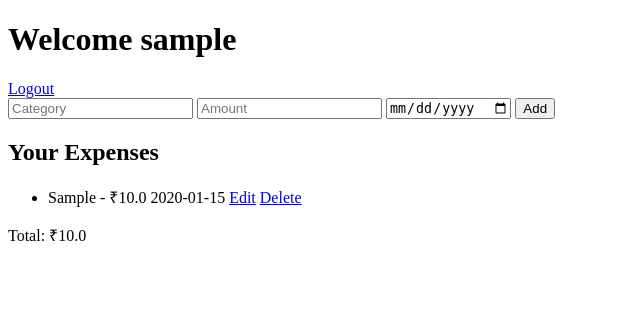
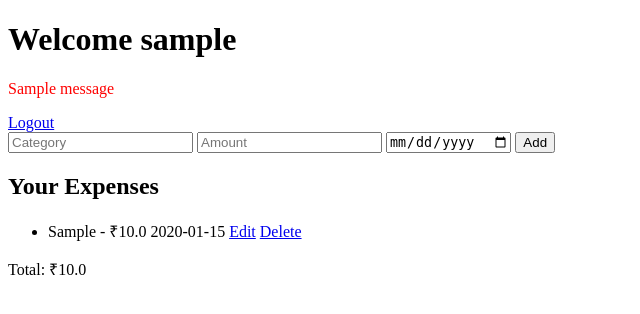
Before and after one commit to abel-111/Expense_Tracker, a Flask app: page / in a window 1280 px wide. Shown: the top 314 px of the page, without its empty margins (0-640 px from the left). Run offline with Flask 3, Linux system fonts and the light colour scheme; the visitor is signed in with stand-in values (Sample User, id 1); tables that the repository leaves empty hold one stand-in row (values such as "Sample post"); one stand-in notice (Sample message) is shown.

Commit message:
Show flash messages on home page

```diff
--- a/templates/home.html
+++ b/templates/home.html
@@ -5,6 +5,13 @@
 </head>
 <body>
     <h1>Welcome {{ username }}</h1>
+    {% with messages = get_flashed_messages() %}
+        {% if messages %}
+            {% for message in messages %}
+                <p style="color: red;">{{ message }}</p>
+            {% endfor %}
+        {% endif %}
+    {% endwith %}
     <a href="/logout">Logout</a>
     <form method="post" action="/add">
         <input type="text" name="category" placeholder="Category">
```
